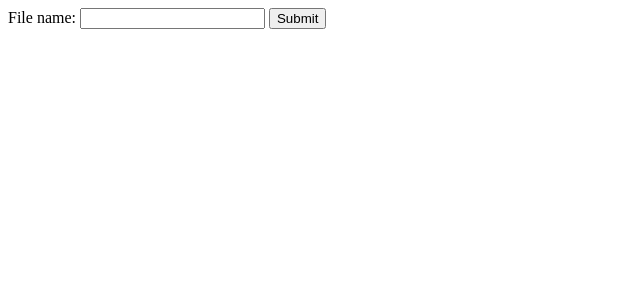
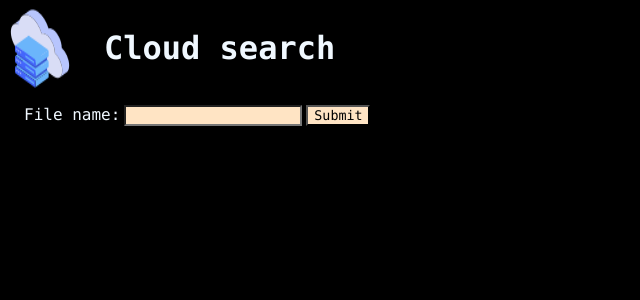
Before and after one commit to c-addict/task-7, a Flask app: page /search/ in a window 1280 px wide. Shown: the top 300 px of the page, without its empty margins (0-640 px from the left). Run offline with Flask 2, Linux system fonts and the light colour scheme.

Commit message:
added css style

```diff
--- a/app.py
+++ b/app.py
@@ -1,4 +1,4 @@
-from flask import Flask, render_template, request, send_from_directory
+from flask import Flask, render_template, request, send_from_directory, redirect
 from utils.fileutils import search_files
 import json
 
@@ -8,7 +8,7 @@ app = Flask(__name__)
 
 @app.route('/')
 def main():
-    return render_template('index.html')
+    return redirect('/search/')
 
 
 @app.route('/search/', methods=['GET', 'POST'])
@@ -30,10 +30,5 @@ def download_file(path_to_file, file_name):
     return send_from_directory(directory=path, filename=file_name)
 
 
-@app.route('/help/')
-def help_():
-    return render_template('help.html')
-
-
 if __name__ == '__main__':
     app.run()
--- /dev/null
+++ b/static/css/style.css
@@ -0,0 +1,43 @@
+body {
+    background-color: black;
+}
+
+.header-container {
+    display: flex;
+}
+
+.header-container h1 {
+    color: aliceblue;
+    margin-left: 1em;
+    font-family: 'Consolas', 'Monaco', 'Bitstream Vera Sans Mono', monospace;
+}
+
+.form-container {
+    margin: 1em;
+}
+
+.form-container label {
+    color: aliceblue;
+    font-family: 'Consolas', 'Monaco', 'Bitstream Vera Sans Mono', monospace;
+}
+
+.form-container input {
+    background-color: bisque;
+    font-family: 'Consolas', 'Monaco', 'Bitstream Vera Sans Mono', monospace;
+}
+
+
+.files-container {
+    display: flex;
+    margin: 1em;
+}
+
+.file-container a {
+    font-family: 'Consolas', 'Monaco', 'Bitstream Vera Sans Mono', monospace;
+    text-decoration: none;
+    color: aliceblue;
+}
+
+.file-container {
+    margin: 1em;
+}
--- a/templates/base.html
+++ b/templates/base.html
@@ -2,6 +2,7 @@
 <html lang="en">
 <head>
     <meta charset="UTF-8">
+    <link rel="stylesheet" href="/static/css/style.css">
     {% block head %}
 
     {% endblock %}
--- a/templates/search.html
+++ b/templates/search.html
@@ -7,6 +7,8 @@
 {% block body %}
     <header>
         <div class="header-container">
+            <img src="/static/images/logo.png" alt="logo">
+            <h1>Cloud search</h1>
         </div>
     </header>
 
@@ -16,7 +18,7 @@
                 <form method="post" action="{{ url_for('search') }}">
                     <label for="filename">File name:</label>
                     <input type="text" name="filename">
-                    <input type="submit">
+                    <input class="search-button" type="submit">
                 </form>
             </div>
             <div class="files-container">
```
Also changed, not shown: static/images/logo.png (added).
